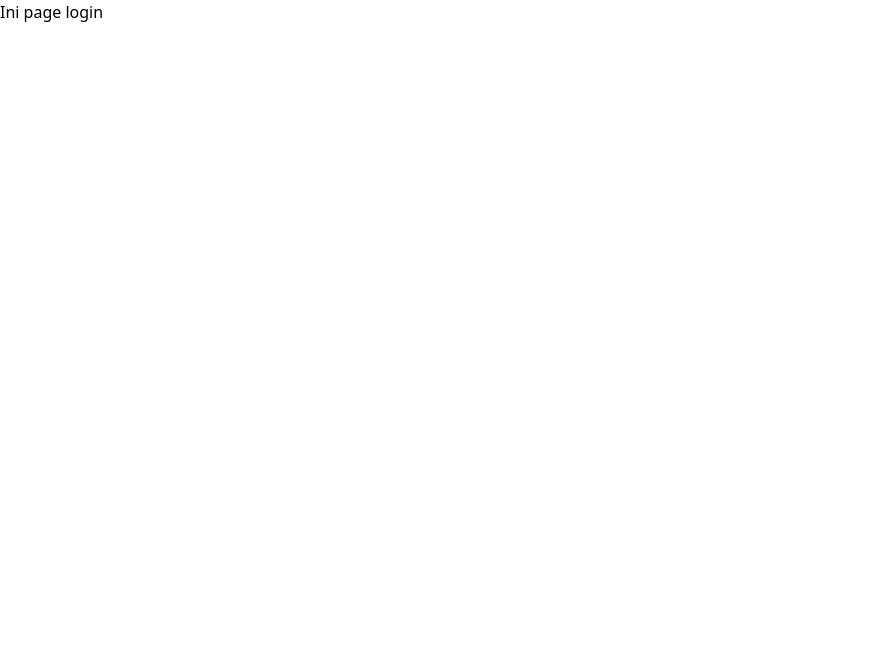
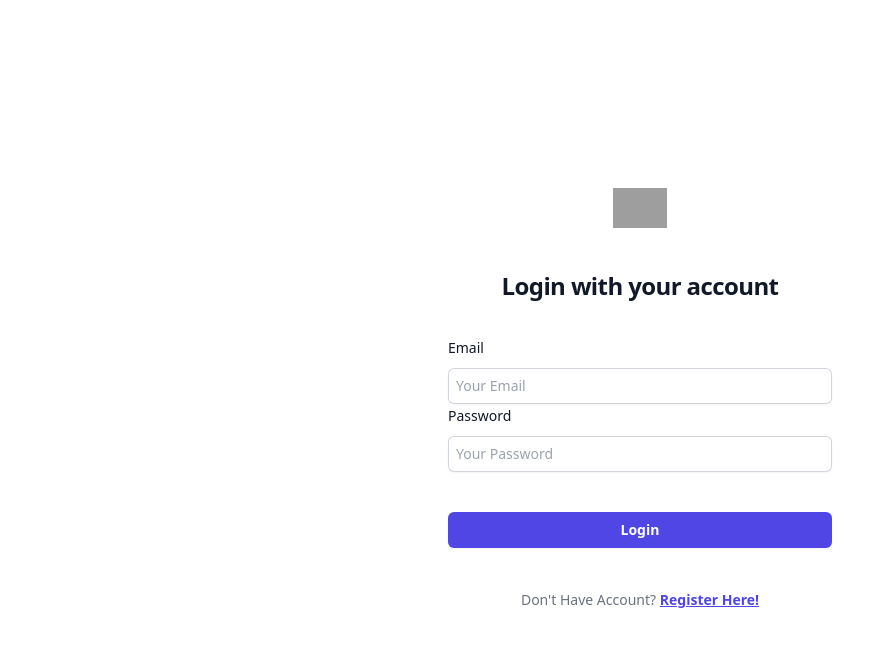
Before and after one commit to zendParadox/mern-app, a React (Create React App) app: page /login in a window 1280 px wide. Shown: the top 646 px of the page, without its empty margins (0-895 px from the left). Built offline with nearby package versions, Linux system fonts and the light colour scheme; grey boxes are pictures that could not be loaded.

Commit message:
add: create nested routes in MainApp/index.js (main route in config/AppRoutes/index.js)

```diff
--- a/src/components/atoms/Input/index.js
+++ b/src/components/atoms/Input/index.js
@@ -14,11 +14,8 @@ const Input = ({ label, ...rest }) => {
         <div className="mt-2">
           <input
             id="email"
-            name="email"
-            type="email"
             required
-            autoComplete="email"
-            className="block w-full rounded-md border-0 ps-4 py-1.5 text-gray-900 shadow-sm ring-1 ring-inset ring-gray-300 placeholder:text-gray-400 focus:ring-2 focus:ring-inset focus:ring-indigo-600 sm:text-sm sm:leading-6"
+            className="block w-full rounded-md border-0 ps-2 py-1.5 text-gray-900 shadow-sm ring-1 ring-inset ring-gray-300 placeholder:text-gray-400 focus:ring-2 focus:ring-inset focus:ring-indigo-600 sm:text-sm sm:leading-6"
             {...rest}
           />
         </div>
--- a/src/config/AppRoutes/index.js
+++ b/src/config/AppRoutes/index.js
@@ -1,6 +1,6 @@
 import React from "react";
 import { BrowserRouter as Router, Routes, Route } from "react-router-dom";
-import { Login, Register, Home } from "../../pages";
+import { Login, Register, MainApp } from "../../pages";
 
 const AppRoutes = () => {
   return (
@@ -8,7 +8,7 @@ const AppRoutes = () => {
       <Routes>
         <Route path="/login" element={<Login />} />
         <Route path="/register" element={<Register />} />
-        <Route path="/" element={<Home />} />
+        <Route path="/*" element={<MainApp />} />
       </Routes>
     </Router>
   );
--- /dev/null
+++ b/src/pages/CreateBlog/index.js
@@ -0,0 +1,11 @@
+import React from "react";
+
+const DetailBlog = () => {
+  return (
+    <div>
+      <p>Create Blog</p>
+    </div>
+  );
+};
+
+export default DetailBlog;
--- /dev/null
+++ b/src/pages/DetailBlog/index.js
@@ -0,0 +1,11 @@
+import React from "react";
+
+const DetailBlog = () => {
+  return (
+    <div>
+      <p>Detail Blog</p>
+    </div>
+  );
+};
+
+export default DetailBlog;
--- a/src/pages/Login/index.js
+++ b/src/pages/Login/index.js
@@ -1,10 +1,39 @@
 import React from "react";
+import { Input, Gap, Link, Button } from "../../components";
 
 const Login = () => {
   return (
-    <div>
-      <p>Ini page login</p>
-    </div>
+    <>
+      <div className="h-screen flex items-center">
+        <div className="flex min-h-full flex-1 flex-col justify-center px-6 py-12 lg:px-8">
+          <div className="mb-8 sm:mx-auto sm:w-full sm:max-w-sm ">
+            <img
+              alt="Your Company"
+              src="https://tailwindui.com/img/logos/mark.svg?color=indigo&shade=600"
+              className="mx-auto h-10 w-auto"
+            />
+            <h2 className="mt-10 text-center text-2xl font-bold leading-9 tracking-tight text-gray-900">
+              Login with your account
+            </h2>
+          </div>
+
+          <div className="sm:mx-auto sm:w-full sm:max-w-sm">
+            <form action="#" method="POST" className="">
+              <Input label="Email" placeholder="Your Email" />
+              <Gap height="5" />
+              <Input label="Password" placeholder="Your Password" />
+              <Gap height="10" />
+              <Button title="Login" />
+              <Gap height="10" />
+              <Link
+                situation={"Don't Have Account?"}
+                title={"Register Here!"}
+              />
+            </form>
+          </div>
+        </div>
+      </div>
+    </>
   );
 };
 
--- /dev/null
+++ b/src/pages/MainApp/index.js
@@ -0,0 +1,22 @@
+import React from "react";
+import { Routes, Route } from "react-router-dom";
+import { Home, CreateBlog, DetailBlog } from "../../pages";
+
+const MainApp = () => {
+  return (
+    <div>
+      <p>Header</p>
+
+      <Routes>
+        <Route path="/create-blog" element={<CreateBlog />} />
+        <Route path="/detail-blog" element={<DetailBlog />} />
+        <Route path="/" element={<Home />} />
+      </Routes>
+
+      <p>Content</p>
+      <p>Footer</p>
+    </div>
+  );
+};
+
+export default MainApp;
--- a/src/pages/Register/index.js
+++ b/src/pages/Register/index.js
@@ -18,11 +18,29 @@ const Register = () => {
 
         <div className="sm:mx-auto sm:w-full sm:max-w-sm">
           <form action="#" method="POST" className="">
-            <Input label="Full name" placeholder="Your Full Name" />
+            <Input
+              label="Full name"
+              placeholder="Your Full Name"
+              name="text"
+              type="text"
+              autoComplete="text"
+            />
             <Gap height="5" />
-            <Input label="Email" placeholder="Your Email" />
+            <Input
+              label="Email"
+              placeholder="Your Email"
+              name="email"
+              type="email"
+              autoComplete="email"
+            />
             <Gap height="5" />
-            <Input label="Password" placeholder="Your Password" />
+            <Input
+              label="Password"
+              placeholder="Your Password"
+              name="password"
+              type="password"
+              autoComplete="password"
+            />
             <Gap height="10" />
             <Button title="Register" />
             <Gap height="10" />
--- a/src/pages/index.js
+++ b/src/pages/index.js
@@ -1,5 +1,8 @@
 import Home from "./Home";
 import Login from "./Login";
 import Register from "./Register";
+import MainApp from "./MainApp";
+import CreateBlog from "./CreateBlog";
+import DetailBlog from "./DetailBlog";
 
-export { Home, Login, Register };
+export { Home, Login, Register, MainApp, CreateBlog, DetailBlog };
```
